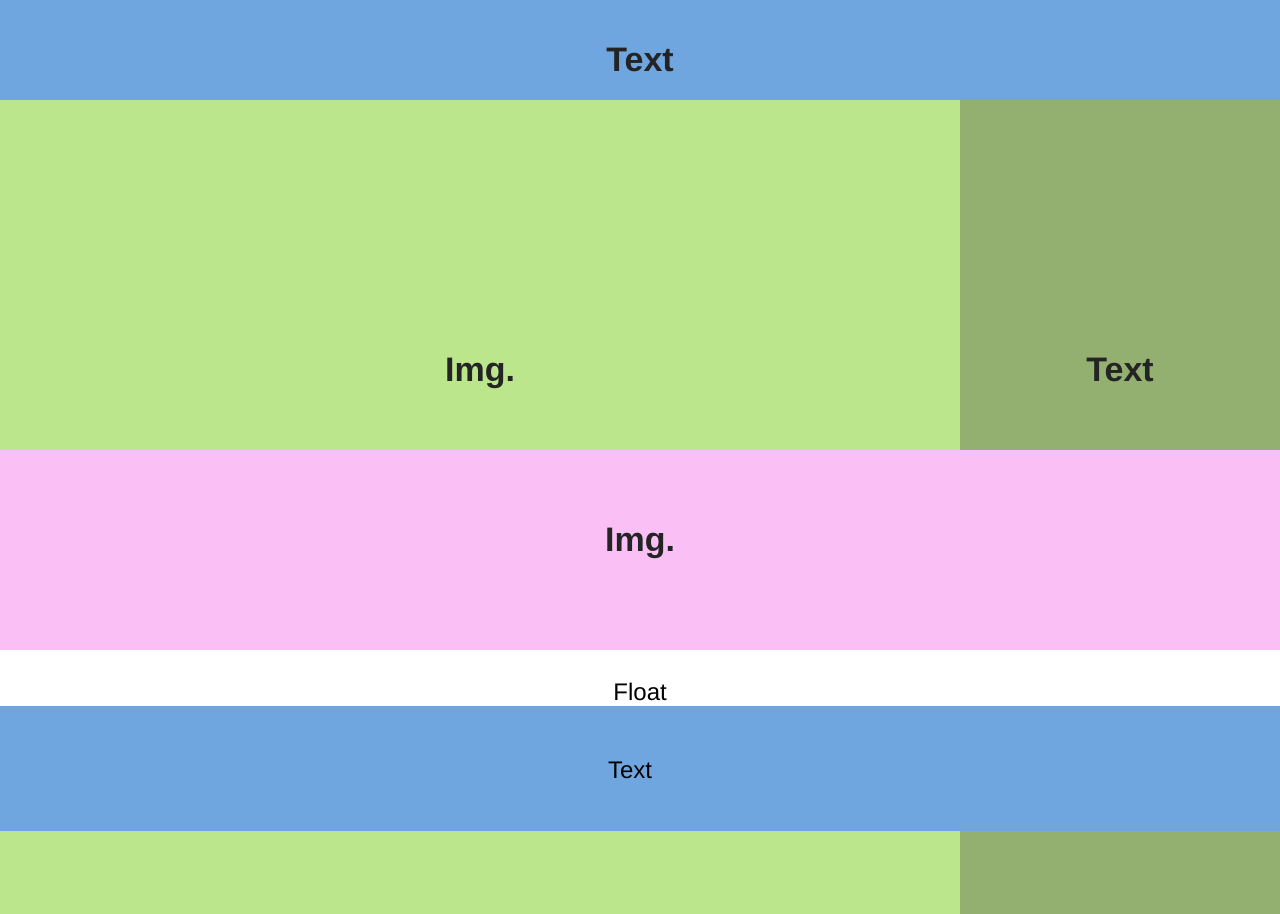
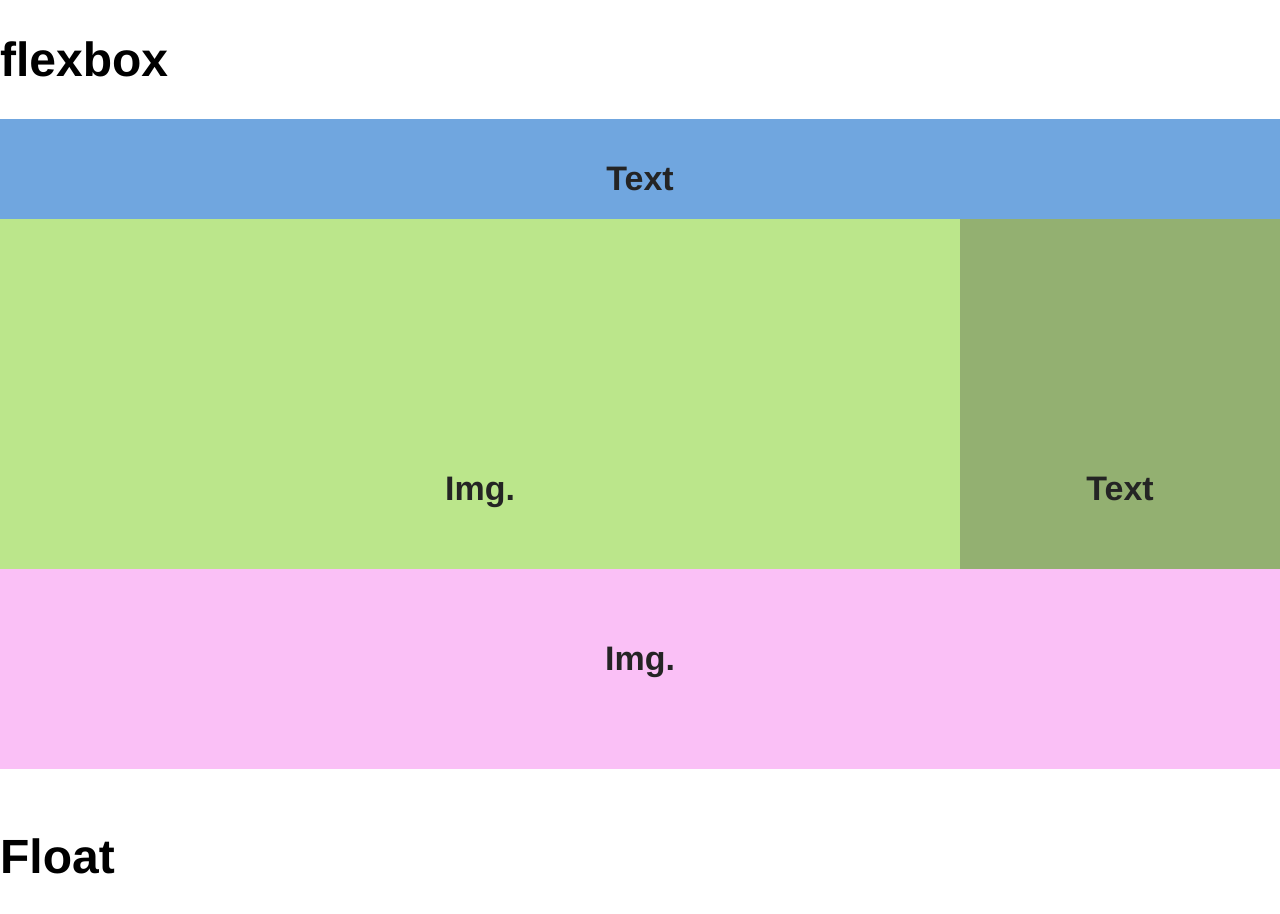
Before and after one commit to Zu9zwan9/FrontEndLab3, a plain HTML site: page index.html in a window 1280 px wide. Shown: the top 914 px of the page. Drawn offline with Linux system fonts and the light colour scheme.

Commit message:
Update index.html

```diff
--- a/index.html
+++ b/index.html
@@ -8,7 +8,7 @@
     <link href="style2.css" rel="stylesheet" type="text/css"/>
 </head>
 <body>
-
+<h1>flexbox</h1>
 <div class="flexbox">
     <div class="header">
         <div class="section-1">Text</div>
@@ -26,7 +26,7 @@
 
 
 <br>
-    <div class="content">Float</div>
+    <h1>Float</h1>
 <div class="float-box1">
     <div class="content">Text</div>
 </div>
```
